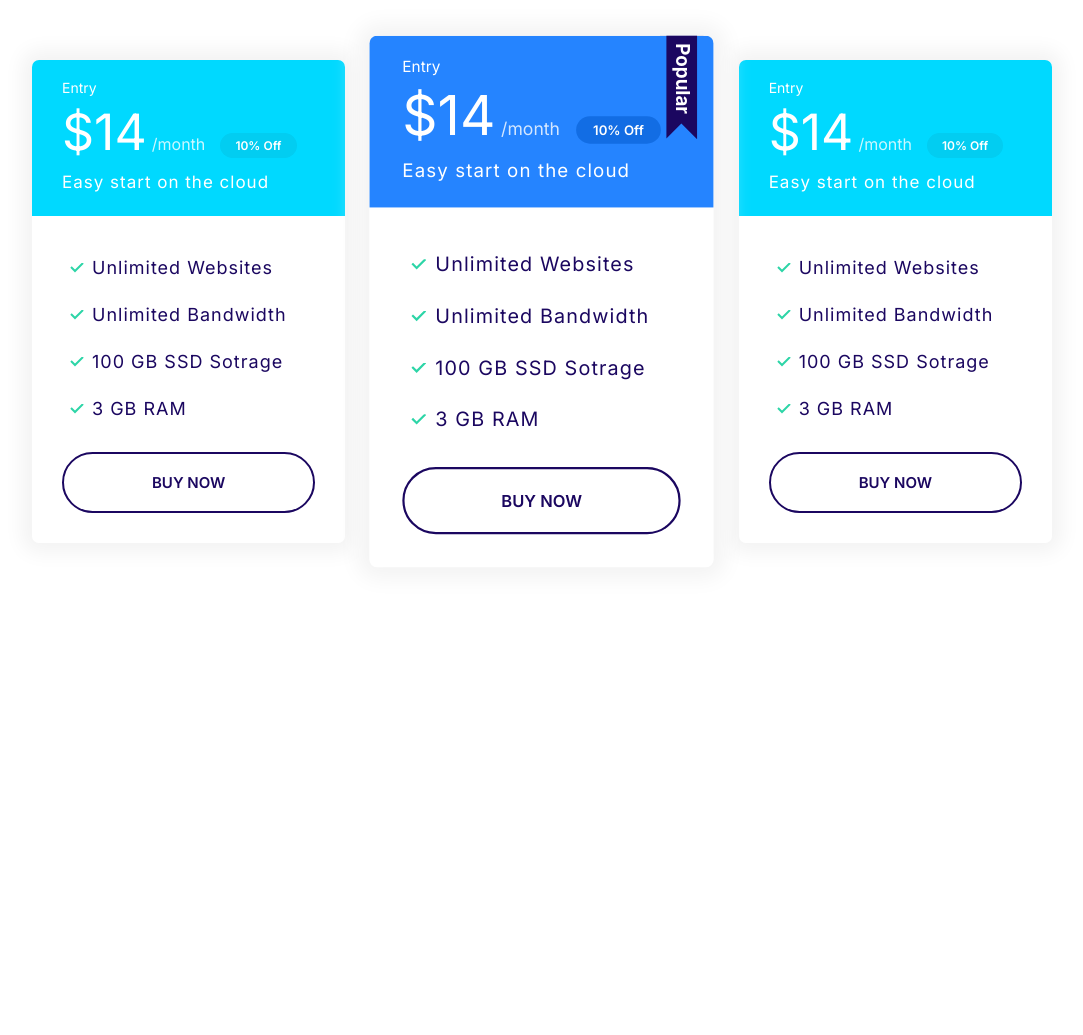
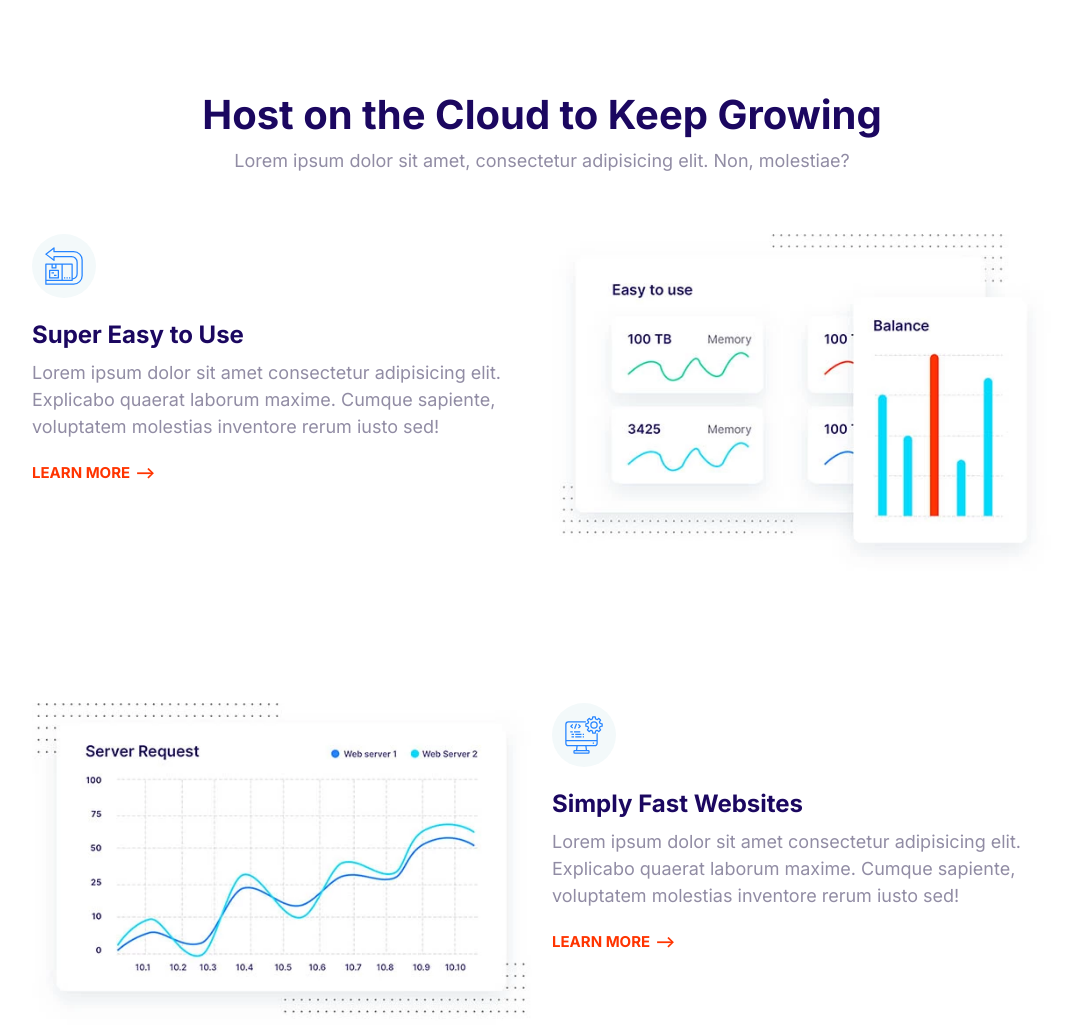
Before and after one commit to WesleySantos/moshifyProyect, a plain HTML site: page index.html in a window 1280 px wide. Shown: the top 1035 px of the page, without its empty margins (98-1181 px from the left). Before the commit the page ends 800 px from the top, so only its background shows below. Drawn offline with Linux system fonts and the light colour scheme.

Commit message:
Build the feature and feature-block components.

```diff
--- a/css/styles.css
+++ b/css/styles.css
@@ -773,3 +773,28 @@ a {
   max-width: 500px;
   margin: 0 auto;
 }
+
+/* Features Block */
+
+.feature {
+  gap: 4rem 2rem;
+  margin-top: 12rem;
+}
+
+.feature:first-of-type {
+  margin-top: 6rem;
+}
+
+.feature__heading {
+  margin-top: 1rem 0;
+}
+
+.feature__image {
+  width: 100%;
+}
+
+@media screen and (min-width: 768px) {
+  .feature:nth-of-type(even) .feature__content {
+    order: 2;
+  }
+}
--- a/index.html
+++ b/index.html
@@ -15,69 +15,130 @@
     <link rel="stylesheet" href="css/styles.css" />
   </head>
   <body>
-    <section class="block container block-plans">
-      <div class="grid grid--cols-3">
-        <div class="plan">
-          <div class="card card--secondary">
-            <header class="card__header">
-              <h3 class="plan__name">Entry</h3>
-              <span class="plan__price">$14</span>
-              <span class="plan__billing-cycle">/month</span>
-              <span class="badge badge--secondary badge--small">10% Off</span>
-              <span class="plan__description">Easy start on the cloud</span>
-            </header>
-            <div class="card__body">
-              <ul class="list list--tick">
-                <li class="list__item">Unlimited Websites</li>
-                <li class="list__item">Unlimited Bandwidth</li>
-                <li class="list__item">100 GB SSD Sotrage</li>
-                <li class="list__item">3 GB RAM</li>
-              </ul>
-              <button class="btn btn--outline btn--block">Buy now</button>
-            </div>
-          </div>
+    <section class="block container">
+      <header class="block__header">
+        <h2>Host on the Cloud to Keep Growing</h2>
+        <p>
+          Lorem ipsum dolor sit amet, consectetur adipisicing elit. Non,
+          molestiae?
+        </p>
+      </header>
+      <article class="grid grid--cols-2 feature">
+        <div class="feature__content">
+          <span class="icon-container">
+            <svg class="icon icon--primary">
+              <use xlink:href="images/sprite.svg#easy"></use>
+            </svg>
+          </span>
+          <h3 class="feature__heading">Super Easy to Use</h3>
+          <p>
+            Lorem ipsum dolor sit amet consectetur adipisicing elit. Explicabo
+            quaerat laborum maxime. Cumque sapiente, voluptatem molestias
+            inventore rerum iusto sed!
+          </p>
+          <a href="#" class="link-arrow">Learn more</a>
         </div>
-        <div class="plan">
-          <div class="card card--primary plan--popular">
-            <header class="card__header">
-              <h3 class="plan__name">Entry</h3>
-              <span class="plan__price">$14</span>
-              <span class="plan__billing-cycle">/month</span>
-              <span class="badge badge--primary badge--small">10% Off</span>
-              <span class="plan__description">Easy start on the cloud</span>
-            </header>
-            <div class="card__body">
-              <ul class="list list--tick">
-                <li class="list__item">Unlimited Websites</li>
-                <li class="list__item">Unlimited Bandwidth</li>
-                <li class="list__item">100 GB SSD Sotrage</li>
-                <li class="list__item">3 GB RAM</li>
-              </ul>
-              <button class="btn btn--outline btn--block">Buy now</button>
-            </div>
-          </div>
+        <picture>
+          <source
+            type="image/webp"
+            srcset="images/easy.webp 1x, images/easy@2x.webp 2x"
+          />
+          <source
+            type="image/jpg"
+            srcset="images/easy.jpg 1x, images/easy@2x.jpg 2x"
+          />
+          <img class="feature__image" src="images/easy@2x.jpg" alt="easy" />
+        </picture>
+      </article>
+      <article class="grid grid--cols-2 feature">
+        <div class="feature__content">
+          <span class="icon-container">
+            <svg class="icon icon--primary">
+              <use xlink:href="images/sprite.svg#computer"></use>
+            </svg>
+          </span>
+          <h3 class="feature__heading">Simply Fast Websites</h3>
+          <p>
+            Lorem ipsum dolor sit amet consectetur adipisicing elit. Explicabo
+            quaerat laborum maxime. Cumque sapiente, voluptatem molestias
+            inventore rerum iusto sed!
+          </p>
+          <a href="#" class="link-arrow">Learn more</a>
         </div>
-        <div class="plan">
-          <div class="card card--secondary">
-            <header class="card__header">
-              <h3 class="plan__name">Entry</h3>
-              <span class="plan__price">$14</span>
-              <span class="plan__billing-cycle">/month</span>
-              <span class="badge badge--secondary badge--small">10% Off</span>
-              <span class="plan__description">Easy start on the cloud</span>
-            </header>
-            <div class="card__body">
-              <ul class="list list--tick">
-                <li class="list__item">Unlimited Websites</li>
-                <li class="list__item">Unlimited Bandwidth</li>
-                <li class="list__item">100 GB SSD Sotrage</li>
-                <li class="list__item">3 GB RAM</li>
-              </ul>
-              <button class="btn btn--outline btn--block">Buy now</button>
-            </div>
-          </div>
+        <picture>
+          <source
+            type="image/webp"
+            srcset="images/fast.webp 1x, images/fast@2x.webp 2x"
+          />
+          <source
+            type="image/jpg"
+            srcset="images/fast.jpg 1x, images/fast@2x.jpg 2x"
+          />
+          <img class="feature__image" src="images/fast@2x.jpg" alt="fast" />
+        </picture>
+      </article>
+      <article class="grid grid--cols-2 feature">
+        <div class="feature__content">
+          <span class="icon-container">
+            <svg class="icon icon--primary">
+              <use xlink:href="images/sprite.svg#wordpress"></use>
+            </svg>
+          </span>
+          <h3 class="feature__heading">Wordpress Made Easy</h3>
+          <p>
+            Lorem ipsum dolor sit amet consectetur adipisicing elit. Explicabo
+            quaerat laborum maxime. Cumque sapiente, voluptatem molestias
+            inventore rerum iusto sed!
+          </p>
+          <a href="#" class="link-arrow">Learn more</a>
         </div>
-      </div>
+        <picture>
+          <source
+            type="image/webp"
+            srcset="images/wordpress.webp 1x, images/wordpress@2x.webp 2x"
+          />
+          <source
+            type="image/jpg"
+            srcset="images/wordpress.jpg 1x, images/wordpress@2x.jpg 2x"
+          />
+          <img
+            class="feature__image"
+            src="images/wordpress@2x.jpg"
+            alt="wordpress"
+          />
+        </picture>
+      </article>
+      <article class="grid grid--cols-2 feature">
+        <div class="feature__content">
+          <span class="icon-container">
+            <svg class="icon icon--primary">
+              <use xlink:href="images/sprite.svg#clock"></use>
+            </svg>
+          </span>
+          <h3 class="feature__heading">24/7 Expert Support</h3>
+          <p>
+            Lorem ipsum dolor sit amet consectetur adipisicing elit. Explicabo
+            quaerat laborum maxime. Cumque sapiente, voluptatem molestias
+            inventore rerum iusto sed!
+          </p>
+          <a href="#" class="link-arrow">Learn more</a>
+        </div>
+        <picture>
+          <source
+            type="image/webp"
+            srcset="images/support.webp 1x, images/support@2x.webp 2x"
+          />
+          <source
+            type="image/jpg"
+            srcset="images/support.jpg 1x, images/support@2x.jpg 2x"
+          />
+          <img
+            class="feature__image"
+            src="images/support@2x.jpg"
+            alt="support"
+          />
+        </picture>
+      </article>
     </section>
     <script src="js/main.js"></script>
   </body>
```
Also changed, not shown: components/feature-block.html (added, +120 -0 lines), components/feature.html (added, +27 -0 lines), images/easy.jpg (added), images/easy.webp (added), images/easy@2x.jpg (added), images/easy@2x.webp (added), images/fast.jpg (added), images/fast.webp (added), images/fast@2x.jpg (added), images/fast@2x.webp (added), images/support.jpg (added), images/support.webp (added), images/support@2x.jpg (added), images/support@2x.webp (added), 4 more files.
